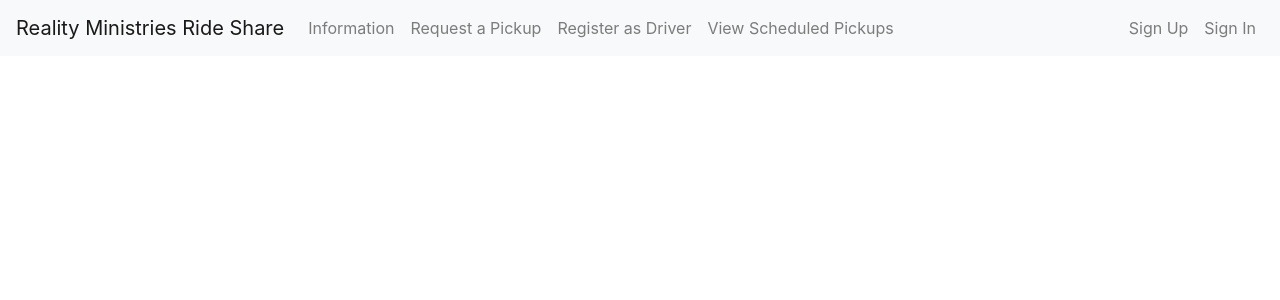
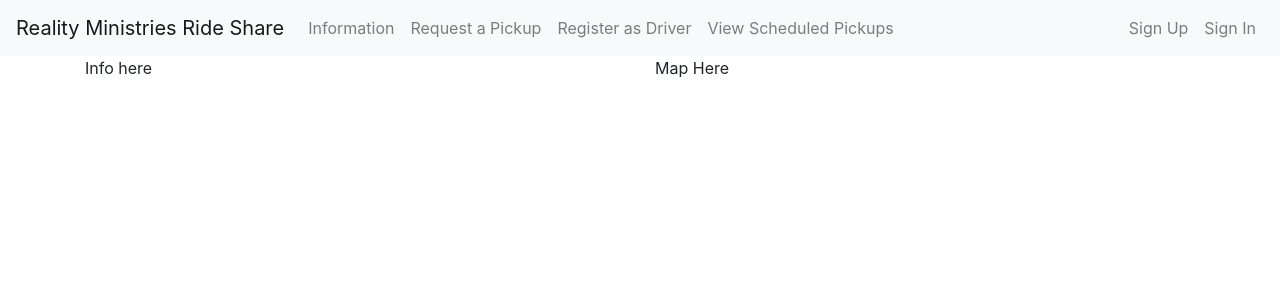
Before and after one commit to CandyKan3/DukeHack4, a React (Create React App) app in the folder dukehack/: page /loggedin in a window 1280 px wide. Shown: the top 300 px of the page. Built offline with nearby package versions, Linux system fonts and the light colour scheme; what google-maps-react would draw is missing.

Commit message:
Added a loggedin page
A

```diff
--- /dev/null
+++ b/dukehack/src/components/loggedin.jsx
@@ -0,0 +1,28 @@
+import React from "react";
+import logo from "./banner.jpg";
+import talent from "./talentshow.jpg";
+import Jumbotron from "react-bootstrap/Jumbotron";
+import Button from "react-bootstrap/Button";
+import Card from "react-bootstrap/Card";
+import CardDeck from "react-bootstrap/CardDeck";
+import Maps from "./maps";
+import Container from "react-bootstrap/Container"
+import Row from "react-bootstrap/Row"
+import Col from "react-bootstrap/Col"
+
+class Main extends React.Component {
+  render() {
+    return (
+      <div>
+      <Container>
+    <Row>
+      <Col>Info here</Col>
+      <Col>Map Here</Col>
+    </Row>
+    </Container>
+
+      </div>
+    );
+  }
+}
+export default Main;
--- a/dukehack/src/index.js
+++ b/dukehack/src/index.js
@@ -11,7 +11,7 @@ import Navbar from 'react-bootstrap/Navbar';
 import SignUp from './components/signUp.jsx'
 import Nav from 'react-bootstrap/Nav';
 import SignIn from './components/signIn';
-
+import Loggedin from './components/loggedin.jsx'
 const routing = (
   <Router>
     <div>
@@ -34,6 +34,7 @@ const routing = (
       <Route exact path="/" component={Main} />
         <Route path="/info" component={Info} />
       <Route path="/rider" component={Rider} />
+        <Route path="/loggedin" component={Loggedin} />
       <Route path="/driver" component={Driver} />
       <Route path="/signup" component={SignUp} />
       <Route path="/signin" component={SignIn} />
```
